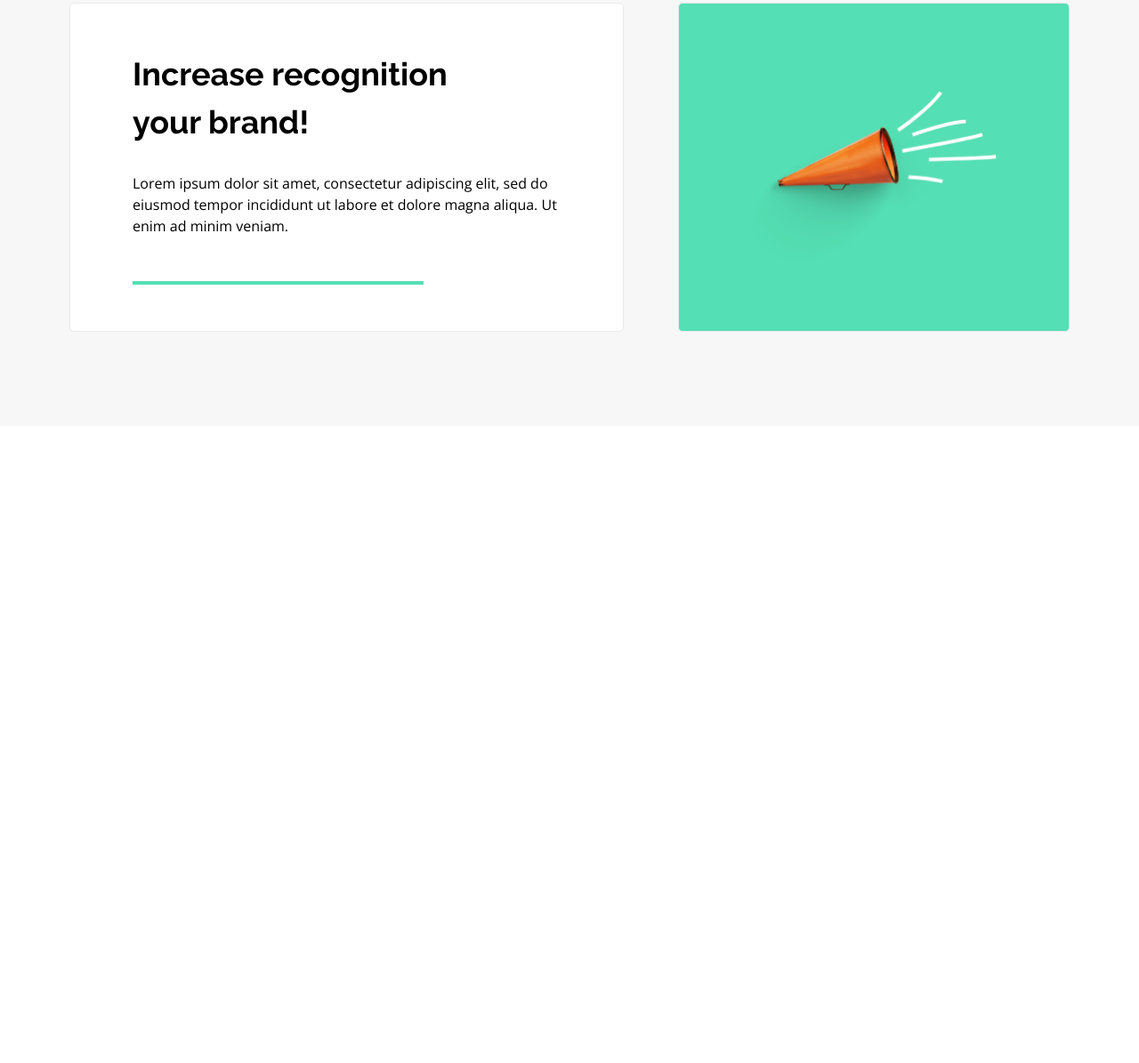
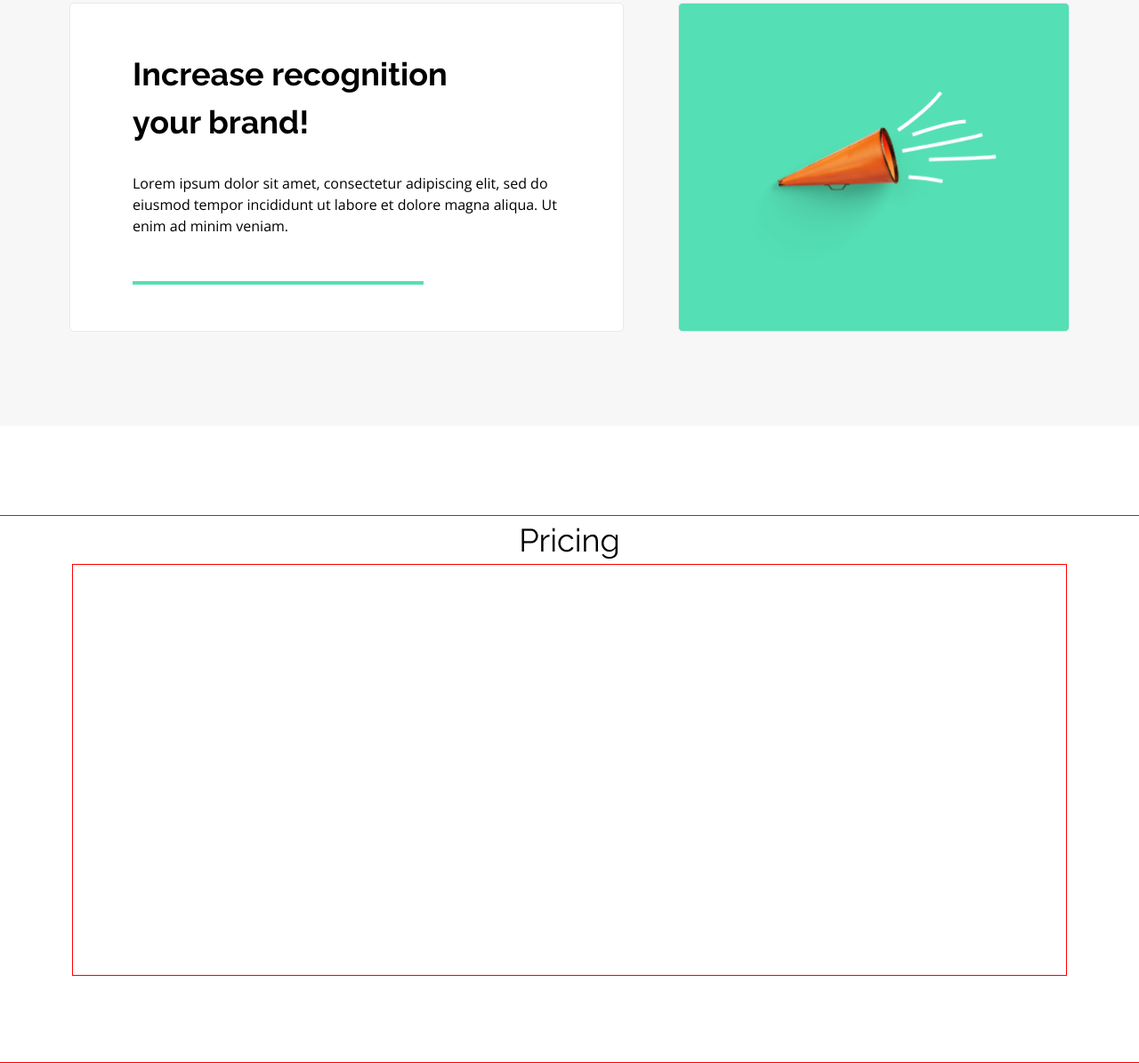
Before and after one commit to PiotrSierant/BestShop, a plain HTML site: page index.html in a window 1280 px wide. Shown: the part 2402-3597 px from the top of the page at 89% size. Before the commit the page ends 2881 px from the top, so only its background shows below. Drawn offline with nearby package versions, Linux system fonts and the light colour scheme.

Commit message:
update work - section benefits

```diff
--- a/css/style.css
+++ b/css/style.css
@@ -418,3 +418,33 @@ p, a {
 .last__box__right {
     padding: 98px 81px 64px 62px;
 }
+.pricing {
+    display: flex;
+    align-items: center;
+    justify-content: center;
+    background-color: var(--base-color-bg);
+    width: 100%;
+    padding-top: 100px;
+}
+.pricing .container {
+    display: flex;
+    align-items: center;
+    flex-direction: column;
+    width: 1266px;
+    height: 616px;
+    border: 1px solid red;
+}
+.pricing__title {
+    font-size: var(--font-size-h3);
+    font-weight: var(--font-regular);
+}
+.pricing__container__box {
+    display: flex;
+    justify-content: center;
+    align-items: center;
+    border: 1px solid red;
+}
+.pricing__box {
+    width: 372px;
+    height: 461px;
+}
--- a/index.html
+++ b/index.html
@@ -97,5 +97,23 @@
             </section>
         </div>
     </section>
+    <section class="pricing">
+        <div class="container">
+            <h3 class="pricing__title">Pricing</h3>
+            <section class="pricing__container__box">
+                <section class="pricing__box">
+
+                </section>
+
+                <section class="pricing__box">
+
+                </section>
+
+                <section class="pricing__box">
+
+                </section>
+            </section>
+        </div>
+    </section>
 </body>
 </html>
```
